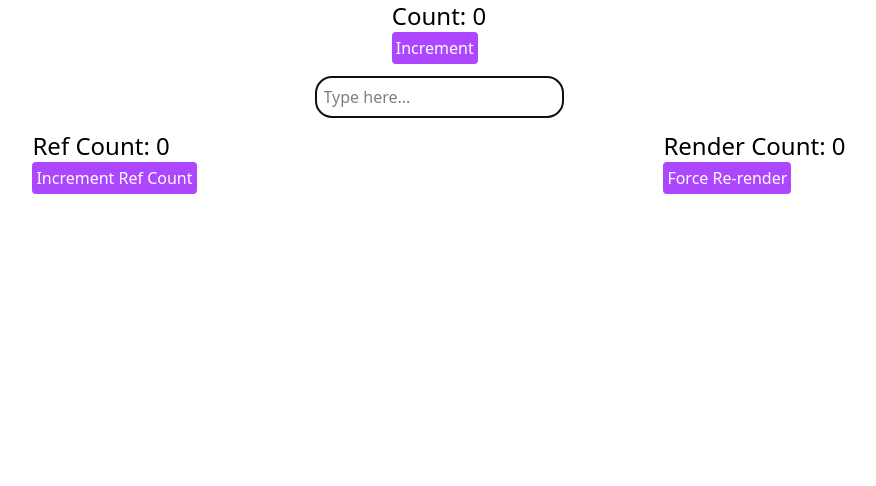
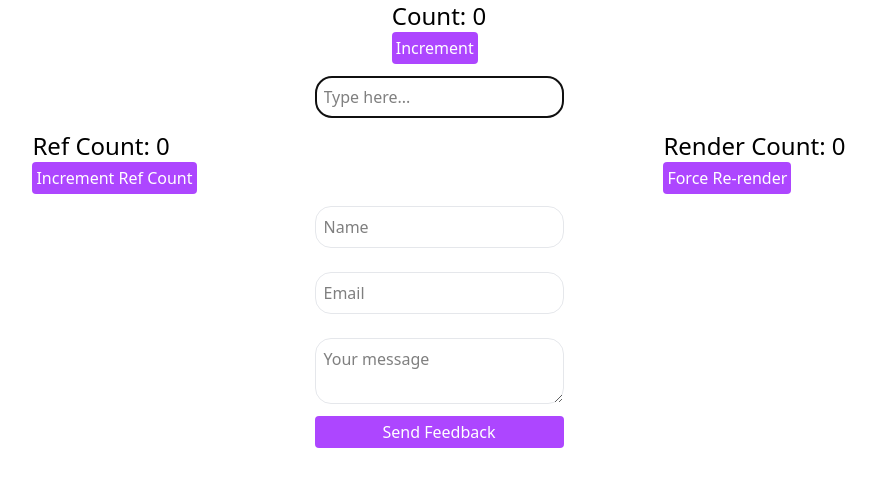
Before and after one commit to tapascript/15-days-of-react-design-patterns, a React (Vite) app in the folder day-02/controlled-uncontrolled-comp-pattern/: page / in a window 1280 px wide. Shown: the top 486 px of the page, without its empty margins (201-1077 px from the left). Built offline with nearby package versions, Linux system fonts and the light colour scheme.

Commit message:
(day 02) Controlled vs uncontrolled - Added the messy code example

```diff
--- a/day-02/controlled-uncontrolled-comp-pattern/src/App.jsx
+++ b/day-02/controlled-uncontrolled-comp-pattern/src/App.jsx
@@ -1,6 +1,8 @@
 import Counter from "./state-ref/components/Counter";
 import AutoFocusInput from "./state-ref/components/AutoFocusInput";
 import CounterWithRef from "./state-ref/components/CounterWithRef";
+
+import FeedbackForm from "./messy/FeedbackForm";
 
 function App() {
   return (
@@ -8,6 +10,7 @@
       <Counter />
       <AutoFocusInput />
       <CounterWithRef />
+      <FeedbackForm />
     </div>
   );
 }
--- /dev/null
+++ b/day-02/controlled-uncontrolled-comp-pattern/src/messy/FeedbackForm.jsx
@@ -0,0 +1,58 @@
+import { useState, useRef } from "react";
+
+export default function FeedbackForm() {
+    const [name, setName] = useState("");
+    const [email, setEmail] = useState("");
+    const messageRef = useRef(); // using ref for message
+
+    const handleSubmit = (e) => {
+        e.preventDefault();
+        if (!name) {
+            alert("Name required");
+            return;
+        }
+        if (!email.includes("@")) {
+            alert("Valid email required");
+            return;
+        }
+        if (!messageRef.current.value) {
+            messageRef.current.focus();
+            return;
+        }
+        console.log("Form submitted:", {
+            name,
+            email,
+            message: messageRef.current.value,
+        });
+    };
+
+    return (
+        <form className="flex flex-col" onSubmit={handleSubmit}>
+            <input
+                className="border rounded-2xl p-2 my-3"
+                type="text"
+                value={name}
+                onChange={(e) => setName(e.target.value)}
+                placeholder="Name"
+            />
+            <input
+                className="border rounded-2xl p-2 my-3"
+                type="email"
+                value={email}
+                onChange={(e) => setEmail(e.target.value)}
+                placeholder="Email"
+            />
+            <textarea
+                className="border rounded-2xl p-2 my-3"
+                ref={messageRef}
+                placeholder="Your message"
+            />
+            <button
+                className="bg-purple-500 text-white p-1 rounded"
+                type="submit"
+            >
+                Send Feedback
+            </button>
+        </form>
+    );
+}
```
